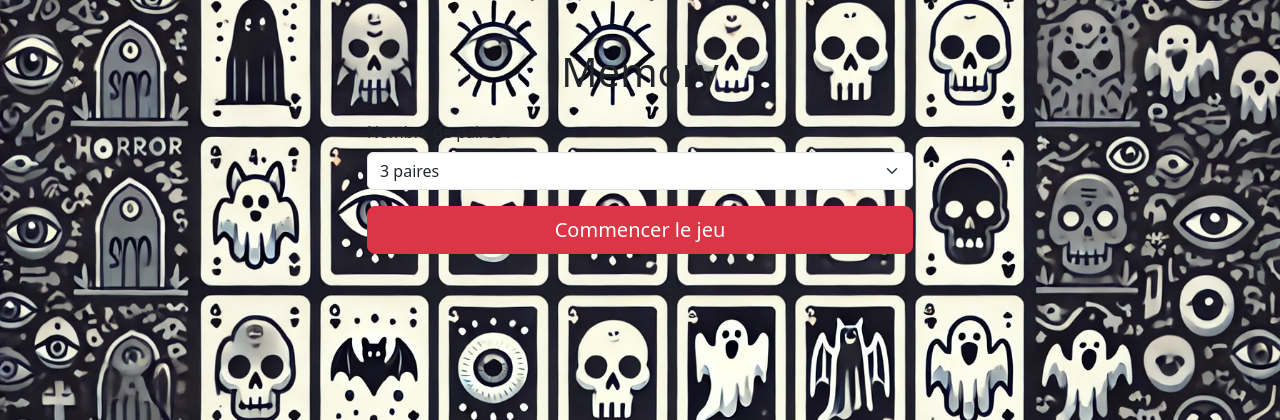
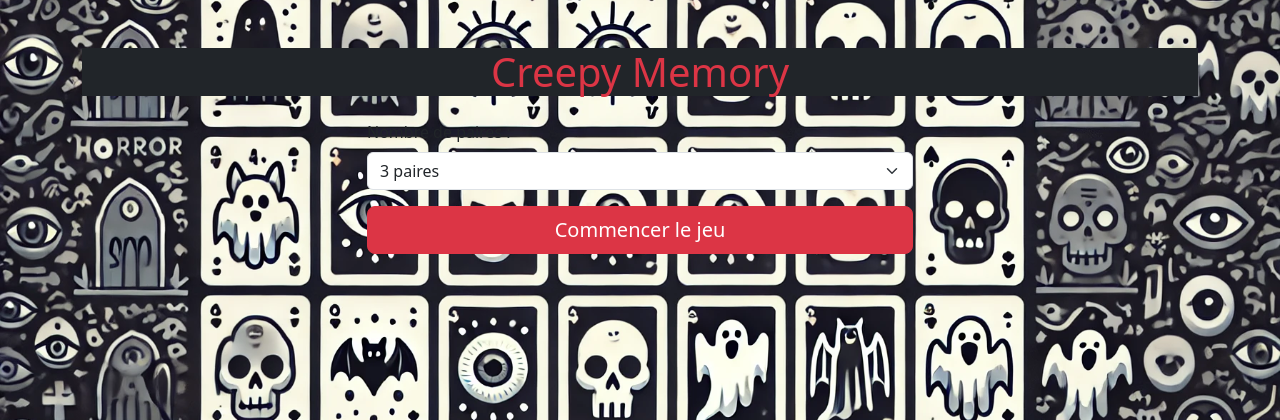
Before and after one commit to lucy-madec/memory, a PHP site: page / in a window 1280 px wide. Shown: the top 420 px of the page. Run offline with PHP 8.4, Linux system fonts and the light colour scheme.

Commit message:
adding the h1 in the index.php in red

```diff
--- a/index.php
+++ b/index.php
@@ -35,7 +35,7 @@ if ($_SERVER['REQUEST_METHOD'] === 'POST') {
 <body class="bg-light">
 
     <div class="container mt-5">
-        <h1 class="text-center">Memory</h1>
+        <h1 class="text-center text-danger bg-dark">Creepy Memory</h1>
         <div class="row justify-content-center mt-4">
             <div class="col-md-6">
                 <form method="POST" action="index.php">
```
